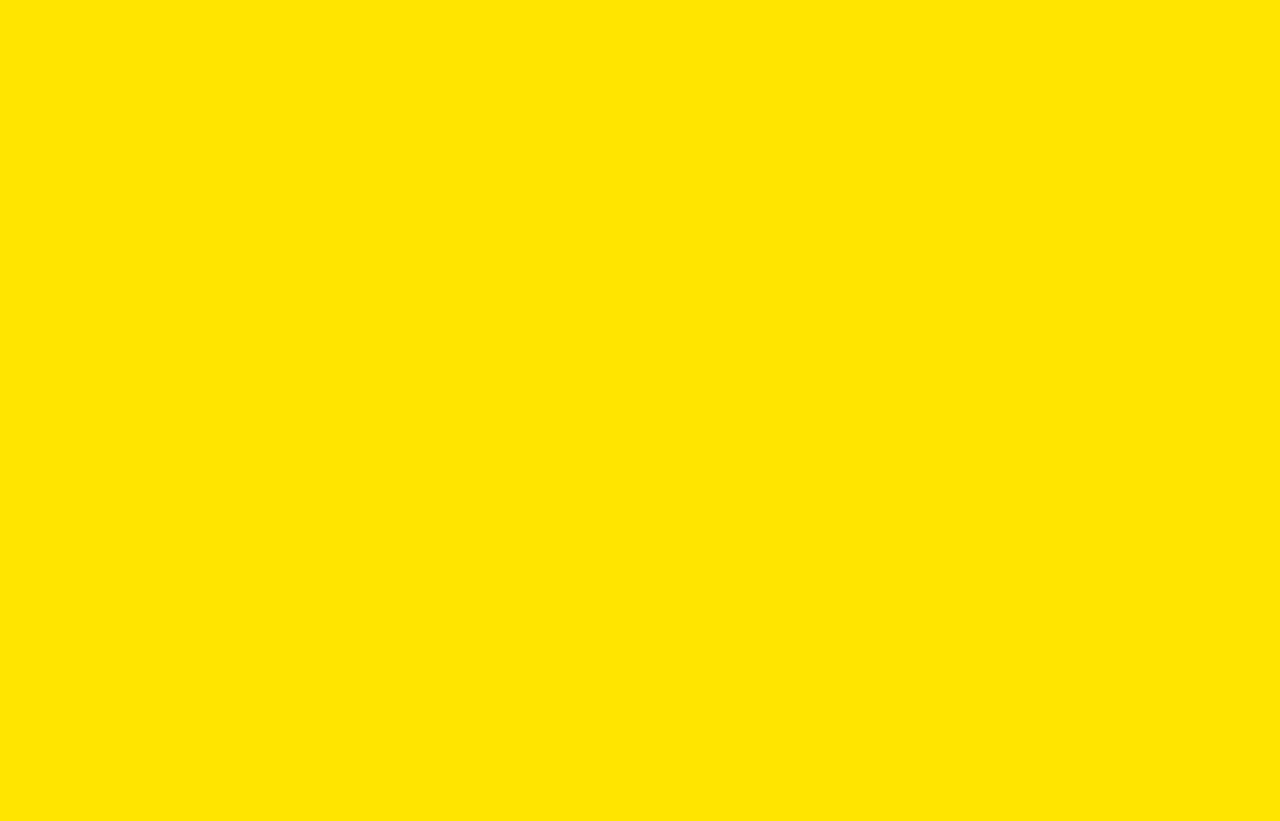
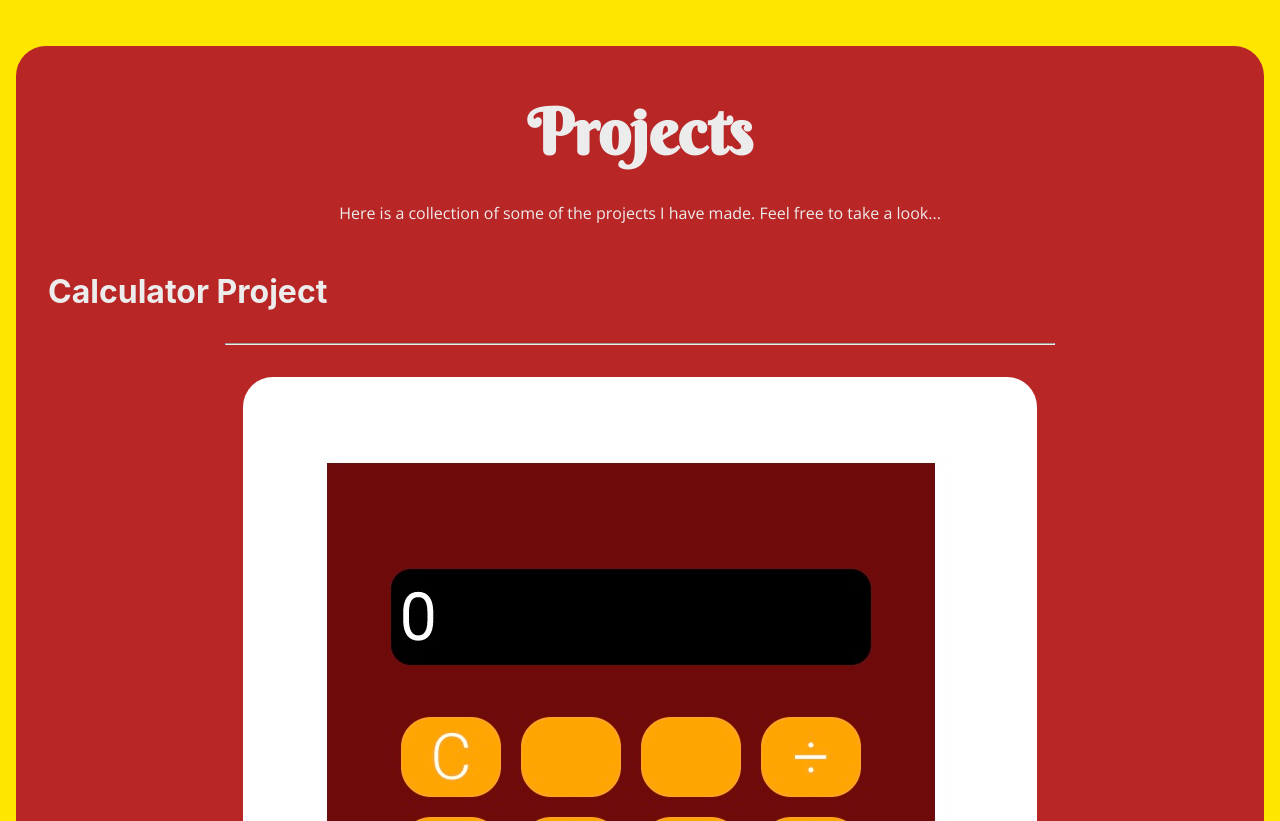
Before and after one commit to dpars34/Personal-Website, a React (Create React App) app: page / in a window 1280 px wide. Shown: the part 1979-2800 px from the top of the page. Before the commit the page ends 1993 px from the top, so only its background shows below. Built offline with nearby package versions, Linux system fonts and the light colour scheme.

Commit message:
Created project section

```diff
--- a/src/App.js
+++ b/src/App.js
@@ -1,8 +1,10 @@
 import React from "react"
 import './App.css';
 import Header from "./Components/Header/Header"
-import WelcomeEN from "./Components/Welcome/WelcomeEN"
-import AboutEN from "./Components/About/AboutEN"
+import Welcome from "./Components/Welcome/Welcome"
+import About from "./Components/About/About"
+import Projects from "./Components/Projects/Projects"
+import Contact from "./Components/Contact/Contact"
 
 class App extends React.Component {
   constructor() {
@@ -16,8 +18,10 @@ class App extends React.Component {
     return (
       <div className="container">
         <Header />
-        <WelcomeEN />
-        <AboutEN />
+        <Welcome />
+        <About />
+        <Projects />
+        <Contact />
       </div>
     )
   }
--- a/src/Components/About/About.css
+++ b/src/Components/About/About.css
@@ -9,11 +9,3 @@
     border-radius: 30px;
     color: #EDECEC;
 }
-
-.about-heading {
-    font-family: 'Berkshire Swash', cursive;
-    font-size: 4rem;
-    line-height: 34px;
-    text-align: center;
-
-}
--- /dev/null
+++ b/src/Components/About/About.js
@@ -0,0 +1,25 @@
+import React from "react"
+import "./About.css"
+
+function AboutEN() {
+
+    const englishText = {
+        sectionText1: "As far back as I can remember, I have had the unwavering desire to create. From the age of seven I was writing my own songs on the guitar, and by fifteen I was writing my first piano pieces. It was this desire to create that eventually led me to music college where I graduated with a degree in music composition.",
+        sectionText2: "After graduating, I decided that I needed a change, so I packed my bags and moved to Japan to teach English. It was in Japan that I was first introduced to the world of programming, when one of my friends showed me a language learning tool that she was working on. I was instantly captivated, amazed by the endless possibilities that programming and web design were able to offer. Since then I have been working on various different projects with a focus on Javascript, React and HTML/CSS.",
+        sectionText3: "My arts background has given me a unique perspective on programming and web design. No matter whether it is a musical composition or a web page, all creative endeavours should be beautiful, balanced and unique.",
+        sectionText4: "I currently live in Osaka, Japan. I am a fluent Japanese speaker having achieved the JLPT N1 grade. Scroll down to see some of the projects I have been working on."
+    }
+    return (
+        <div className="about-area" id="about-area">
+            <div className="about-text-area" >
+                <h2 className="heading">About Me</h2>
+                <p className="section-text">{englishText.sectionText1}</p>
+                <p className="section-text">{englishText.sectionText2}</p>
+                {/*<p className="section-text">{englishText.sectionText3}</p>*/}
+                <p className="section-text">{englishText.sectionText4}</p>
+            </div>
+        </div>
+    )
+}
+
+export default AboutEN
--- a/src/Components/About/AboutEN.js
+++ /dev/null
@@ -1,18 +0,0 @@
-import React from "react"
-import "./About.css"
-
-function AboutEN() {
-    return (
-        <div className="about-area" id="about-area">
-            <div className="about-text-area" >
-                <h2 className="about-heading">About Me</h2>
-                <p className="section-text">As far back as I can remember, I have had the unwavering desire to create. From the age of seven I was writing my own songs on the guitar, and by fifteen I was writing my first piano pieces. It was this desire to create that eventually led me to music college where I graduated with a degree in music composition.</p>
-                <p className="section-text">After graduating, I decided that I needed a change, so I packed my bags and moved to Japan to teach English. It was in Japan that I was first introduced to the world of programming, when one of my friends showed me a language learning tool that she was working on. I was instantly captivated, amazed by the endless possibilities that programming and web design were able to offer. Since then I have been working on various different projects with a focus on Javascript, React and HTML/CSS.</p>
-                {/*<p className="section-text">My arts background has given me a unique perspective on programming and web design. No matter whether it is a musical composition or a web page, all creative endeavours should be beautiful, balanced and unique.</p>*/}
-                <p className="section-text">I currently live in Osaka, Japan. I am a fluent Japanese speaker having achieved the JLPT N1 grade. Scroll down to see some of the projects I have been working on.</p>
-            </div>
-        </div>
-    )
-}
-
-export default AboutEN
--- /dev/null
+++ b/src/Components/Contact/Contact.js
@@ -0,0 +1,11 @@
+import React from "react"
+
+function Contacts() {
+    return (
+        <div>
+            <h3>Hello!</h3>
+        </div>
+    )
+}
+
+export default Contacts
--- a/src/Components/Header/Header.js
+++ b/src/Components/Header/Header.js
@@ -8,7 +8,7 @@ function Header() {
             <hr />
             <div className="nav-bar">
                 <a href="#about-area" className="nav-link">About Me</a>
-                <a href="#projects" className="nav-link">Projects</a>
+                <a href="#projects-area" className="nav-link">Projects</a>
                 <a href="#contact" className="nav-link">Get In Touch</a>
             </div>
         </header>
--- /dev/null
+++ b/src/Components/Projects/ProjectBox.js
@@ -0,0 +1,17 @@
+import React from "react"
+import "./Projects.css"
+
+function ProjectBox(props) {
+    return (
+        <div className="project-box">
+            <h3 className="project-box-title">{props.info.projectBoxTitle}</h3>
+            <hr />
+            <img src={props.info.projectBoxImage} alt={props.info.projectBoxImageAlt}className="project-box-image"/>
+            <p className="project-box-info">{props.info.projectBoxInfo}</p>
+            <a href={props.info.projectBoxLink} className="project-box-link">{props.info.projectBoxLinkText}</a>
+            <p className="project-box-date">{props.info.projectBoxDate}</p>
+        </div>
+    )
+}
+
+export default ProjectBox
--- /dev/null
+++ b/src/Components/Projects/Projects.css
@@ -0,0 +1,44 @@
+.projects-area {
+    margin-top: 3rem;
+}
+
+.project-box-title {
+    font-size: 2rem;
+}
+
+.projects-text-area {
+    background-color: #B82626;
+    margin: 1rem;
+    padding: 1rem;
+    border-radius: 30px;
+    color: #EDECEC;
+}
+
+.project-box {
+    border: solid #EDECEC 0px;
+    border-radius: 10px;
+    padding: 1rem;
+    padding-top: 0;
+    margin-top: 3rem;
+}
+
+.project-box-image {
+    display: block;
+    max-width:100%;
+    max-height:100%;
+    margin-left: auto;
+    margin-right: auto;
+    border-radius: 30px;
+    margin-top: 2rem;
+    margin-bottom: 2rem;
+
+}
+
+.project-box-link {
+    color: #EDECEC;
+    font-weight: 600;
+}
+
+.project-box-date {
+    font-style: italic;
+}
--- /dev/null
+++ b/src/Components/Projects/Projects.js
@@ -0,0 +1,33 @@
+import React from "react"
+import "./Projects.css"
+import ProjectBox from "./ProjectBox"
+import calculator from "./calculator.jpeg"
+
+function Projects() {
+
+    const englishText = {
+        sectionText: "Here is a collection of some of the projects I have made. Feel free to take a look..."
+    }
+
+    const projectTextEnglish1 = {
+        projectBoxTitle: "Calculator Project",
+        projectBoxImage: calculator,
+        projectBoxImageAlt: "calculator",
+        projectBoxInfo: "A simple calculator made using React. A basic design that can add, subtract, multiply and divide numbers.",
+        projectBoxLink: "https://github.com/dpars34/calculator",
+        projectBoxLinkText: "See the code on Github",
+        projectBoxDate: "April 2021"
+    }
+
+    return (
+        <div className="projects-area" id="projects-area">
+            <div className="projects-text-area" >
+                <h2 className="heading">Projects</h2>
+                <p className="section-text">{englishText.sectionText}</p>
+                <ProjectBox info={projectTextEnglish1} />
+            </div>
+        </div>
+    )
+}
+
+export default Projects
--- /dev/null
+++ b/src/Components/Welcome/Welcome.js
@@ -0,0 +1,26 @@
+import React from "react"
+import "./Welcome.css"
+import mugshot from "./homepage_mugshot.jpg"
+
+function Welcome(props) {
+
+    const englishText = {
+        sectionText1: "My name is Daniel, but you can call me Dan. I am a web designer, fluent Japanese speaker and musician.",
+        sectionText2: "This page is about me and about the projects I have created. Feel free to take a look around!",
+        buttonText: "GET IN TOUCH"
+    }
+
+    return (
+        <div className="welcome-area">
+            <div className="welcome-text-area">
+                <h1 className="heading">Welcome</h1>
+                <img className="mugshot" src={mugshot} alt="profile"/>
+                <p className="section-text">{englishText.sectionText1}</p>
+                <p className="section-text">{englishText.sectionText2}</p>
+                <button className="contact-button">{englishText.buttonText}</button>
+            </div>
+        </div>
+    )
+}
+
+export default Welcome
--- a/src/Components/Welcome/WelcomeEN.js
+++ /dev/null
@@ -1,19 +0,0 @@
-import React from "react"
-import "./Welcome.css"
-import mugshot from "./homepage_mugshot.jpg"
-
-function WelcomeEN() {
-    return (
-        <div className="welcome-area">
-            <div className="welcome-text-area">
-                <h1 className="heading">Welcome</h1>
-                <img className="mugshot" src={mugshot} alt="profile"/>
-                <p className="section-text">My name is Daniel, but you can call me Dan. I am a web designer, fluent Japanese speaker and musician.</p>
-                <p className="section-text">This page is about me and about the projects I have created. Feel free to take a look around!</p>
-                <button className="contact-button">GET IN TOUCH</button>
-            </div>
-        </div>
-    )
-}
-
-export default WelcomeEN
```
Also changed, not shown: src/Components/Projects/calculator.jpeg (added).
